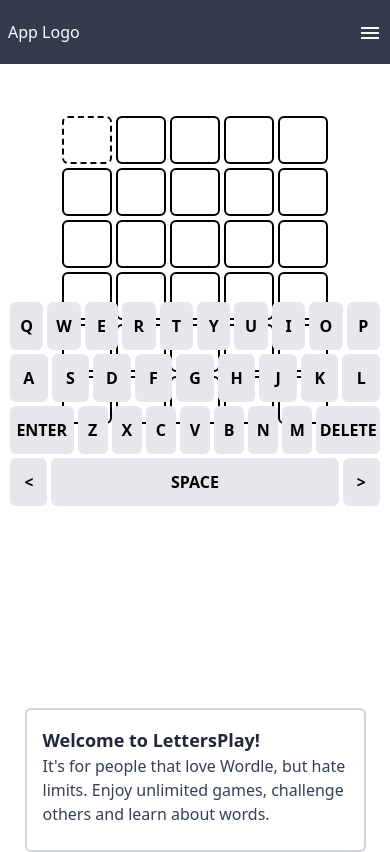
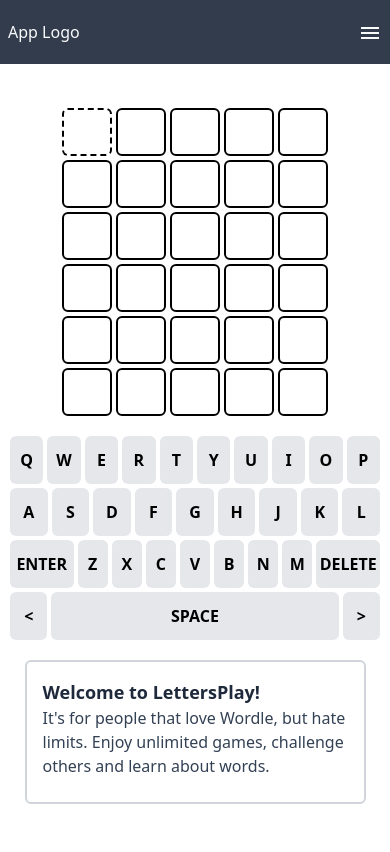
Before and after one commit to bhancockio/letter-play, a Next.js app in the folder app/: page / in a window 390 px wide. Built offline with nearby package versions, Linux system fonts and the light colour scheme; no server answers.

Commit message:
Refactor responsive to have a mobile and desktop view

```diff
--- a/app/components/GameInformation.tsx
+++ b/app/components/GameInformation.tsx
@@ -30,11 +30,7 @@
 	};
 
 	return (
-		<div
-			className={`w-[341px] mx-auto ${
-				targetWordGuessed || outOfGuesses ? "mt-4" : "mt-[280px]"
-			} lg:mt-12 lg:mr-auto`}
-		>
+		<div className={`w-[341px] mx-auto`}>
 			{/* Card about the game */}
 			<div className="flex flex-col p-4 rounded-md border-2 border-gray-300">
 				<div className="mb-2">
--- a/app/components/Keyboard.tsx
+++ b/app/components/Keyboard.tsx
@@ -53,8 +53,8 @@
 	// Reassigning event listeners everytime gamestate chnages.
 	// TODO: See if this can be moved somehwere else
 	useEffect(() => {
-		const onKeyDown = (e) => {
-			handleKeyDown(e.key);
+		const onKeyDown = (e: KeyboardEvent) => {
+			handleKeyDown(e);
 		};
 		// Handle key presses
 		document.addEventListener("keydown", onKeyDown);
@@ -69,7 +69,7 @@
 	}
 
 	return (
-		<div className="flex flex-col mx-2 mt-[-570px] lg:mt-0">
+		<div className="flex flex-col">
 			{KEYBOARD_KEYS.map((keyboardRow: any[], index: number) => (
 				<div key={index} className="flex flex-row justify-center mb-1">
 					{keyboardRow.map((keyValuePair) => (
--- a/app/components/LettersGrid.tsx
+++ b/app/components/LettersGrid.tsx
@@ -3,7 +3,7 @@
 
 function LettersGrid() {
 	return (
-		<div className="flex flex-col flex-1 mt-4 sm:mt-12 mx-auto min-w-[290px] max-w-[400px]">
+		<div className="flex flex-col flex-1 sm:mt-12 mx-auto min-w-[290px] max-w-[400px]">
 			{Array.from(Array(6).keys()).map((guessRowIndex: number) => (
 				<Word key={guessRowIndex} guessRowIndex={guessRowIndex} />
 			))}
--- a/app/context/gameContext.tsx
+++ b/app/context/gameContext.tsx
@@ -27,7 +27,7 @@
 export type GameContextType = {
 	gameState: IGameState;
 	setCurrentLetterIndex: (index: number) => void;
-	handleKeyDown: (key: string) => void;
+	handleKeyDown: (key: KeyboardEvent) => void;
 	setGameContext: (gameState: IGameState) => void;
 };
 
@@ -80,12 +80,16 @@
 		});
 	};
 
-	const handleKeyDown = (newKey: string) => {
+	const handleKeyDown = (event: KeyboardEvent) => {
 		// Ignore keys if user has already won
 		if (gameState.targetWordGuessed) return;
 
+		const newKey = event.key;
+
+		// Make sure that the spacebar doesn't scroll down the page.
+		event.key === " " && event.preventDefault();
 		// Convert keyboard inputs to lowercase for simplicity and consistency
-		const formattedKey = newKey.toLowerCase();
+		const formattedKey = newKey?.toLowerCase();
 		// handle submission
 		const { validSubmission, message } = isValidGuessSubmission();
 
@@ -119,8 +123,10 @@
 				}));
 			}
 		}
-		// Make sure that key is a letter
+		// Make sure that key is a letter or space
 		else if (formattedKey.length === 1 && formattedKey.match(/[a-z\s]/i)) {
+			// make sure space doesn't scroll down on the page.
+
 			// Update game state to show that the user guessed a letter
 			setGameState((prevGameState) => ({
 				...prevGameState,
--- /dev/null
+++ b/app/hooks/useWindowDimensions.ts
@@ -0,0 +1,30 @@
+import { useEffect, useState } from "react";
+
+type WindowDimensions = {
+	width: number | undefined;
+	height: number | undefined;
+};
+
+// https://dev.to/adrien/creating-a-custom-react-hook-to-get-the-window-s-dimensions-in-next-js-135k
+const useWindowDimensions = (): WindowDimensions => {
+	const [windowDimensions, setWindowDimensions] = useState<WindowDimensions>({
+		width: undefined,
+		height: undefined
+	});
+
+	useEffect(() => {
+		const handleResize = (): void => {
+			setWindowDimensions({
+				width: window.innerWidth,
+				height: window.innerHeight
+			});
+		};
+		handleResize();
+		window.addEventListener("resize", handleResize);
+		return (): void => window.removeEventListener("resize", handleResize);
+	}, []);
+
+	return windowDimensions;
+};
+
+export default useWindowDimensions;
--- a/app/pages/index.tsx
+++ b/app/pages/index.tsx
@@ -4,28 +4,57 @@
 import LettersGrid from "../components/LettersGrid";
 import Notifications from "../components/Notifications";
 import GameProvider from "../context/gameContext";
+import useWindowDimensions from "../hooks/useWindowDimensions";
 
-const IndexPage = () => (
+const IndexPage = () => {
+	const { width } = useWindowDimensions();
+
+	// // Mobile view
+	if (width < 768) {
+		return (
+			<GameProvider>
+				<div className="max-w-5xl mx-auto">
+					<Notifications />
+				</div>
+				<div className="flex flex-col">
+					<div className="mt-2">
+						<LettersGrid />
+					</div>
+					<div className="mt-4 mx-2">
+						<Keyboard />
+					</div>
+					<div className="my-4">
+						<GameInformation />
+					</div>
+				</div>
+			</GameProvider>
+		);
+	}
+
+	// Desktop view
+	return (
 		<GameProvider>
 			<div className="max-w-5xl mx-auto">
 				<Notifications />
 			</div>
 			<div className="flex flex-row max-w-5xl mx-auto mb-5 ">
-			<div className="flex flex-2 flex-col-reverse lg:gap-5 lg:flex-row lg:flex-1">
+				<div className="flex flex-1 flex-row gap-5">
 					<div className="flex flex-row">
-					<div className="hidden md:flex md:flex-1" />
+						<div className="flex flex-1" />
+						<div className="mt-12 mx-auto">
 							<GameInformation />
 						</div>
-				<div className="flex flex-row mx-2  md:mx-0">
-					<div className="hidden md:flex md:flex-1" />
+					</div>
+					<div className="flex flex-row mx-0">
+						<div className="flex flex-1" />
 						<LettersGrid />
 					</div>
 				</div>
-			<div className="hidden md:flex md:flex-1">{/* How to video */}</div>
+				<div className="flex flex-1">{/* How to video */}</div>
 			</div>
 
 			<Keyboard />
 		</GameProvider>
 	);
-
+};
 export default IndexPage;
```
Lines whose indentation alone changed are shown as unchanged.
